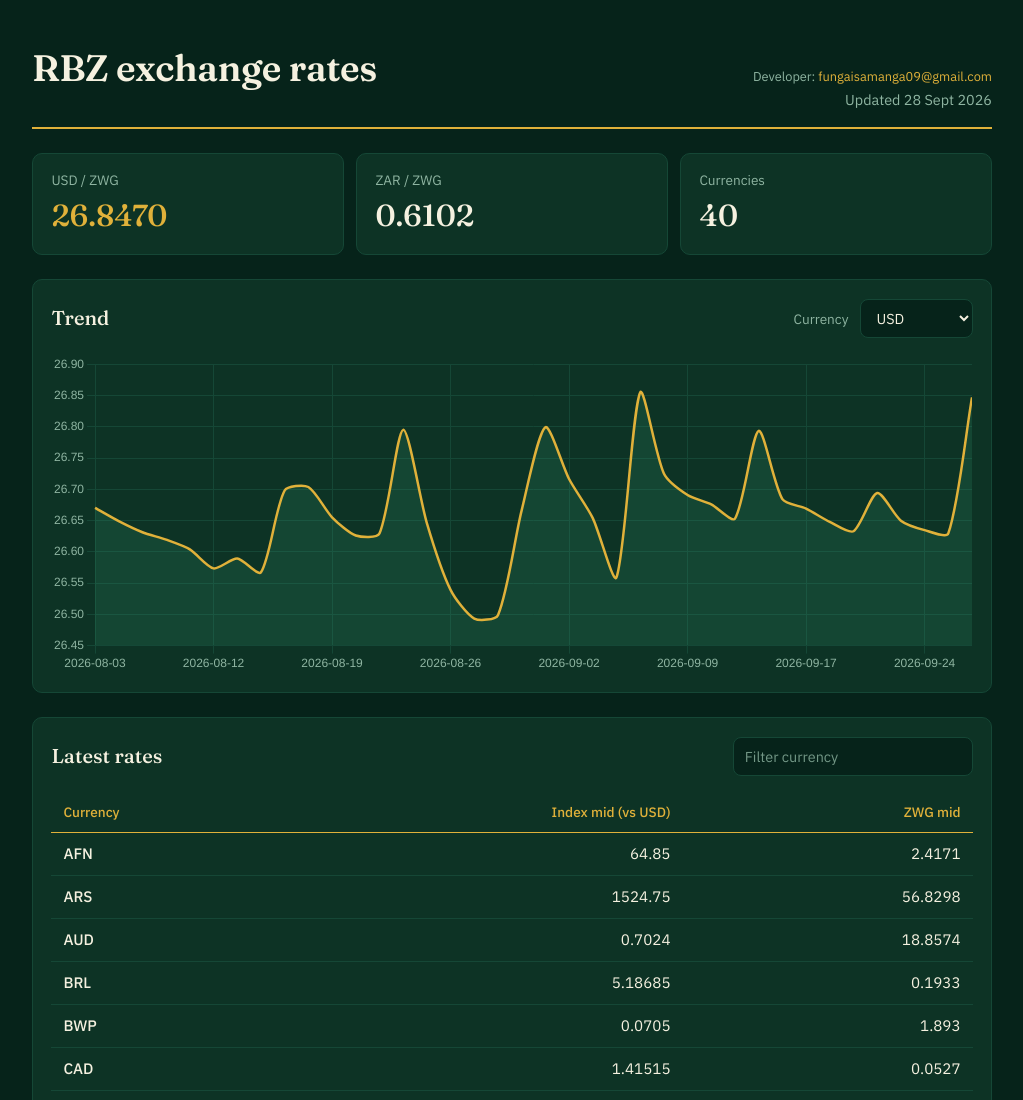
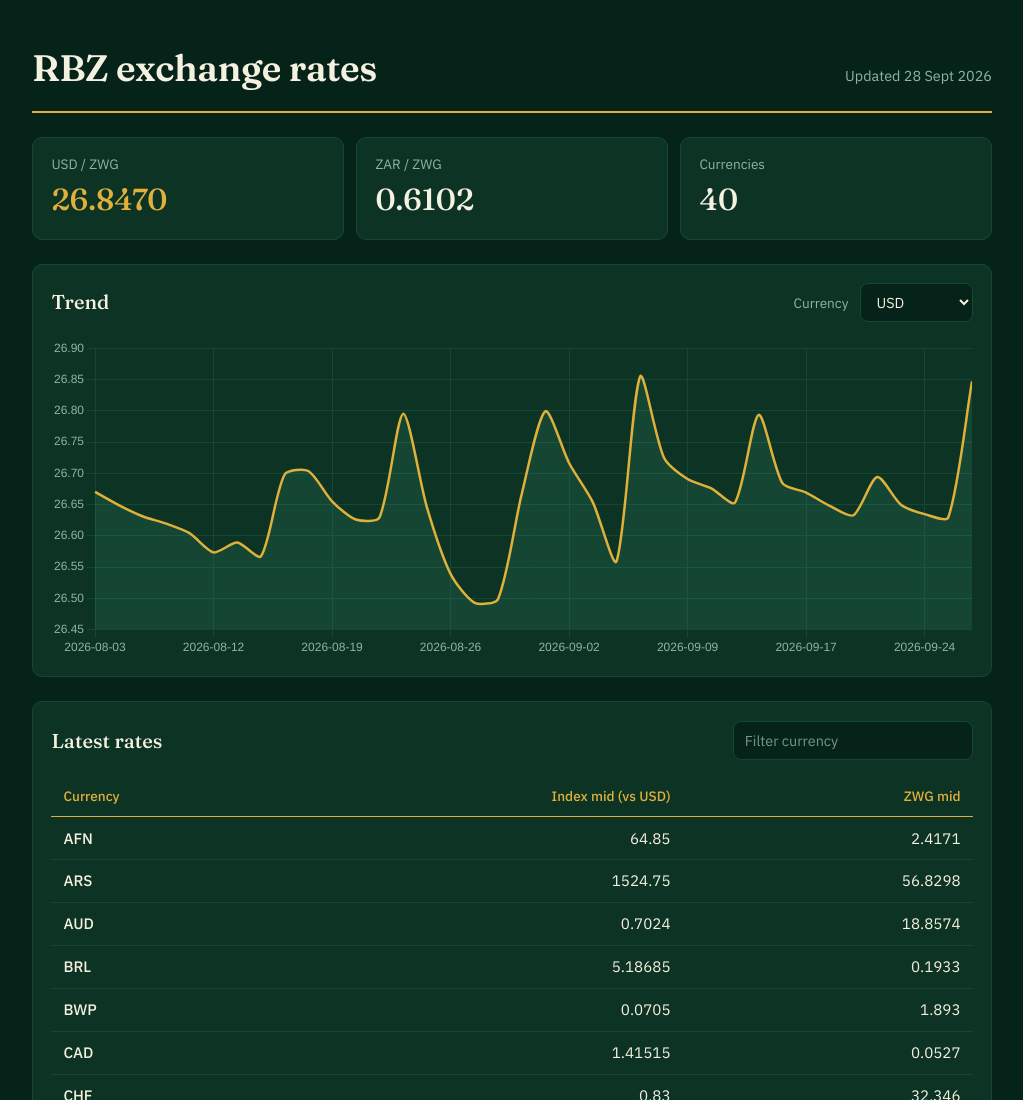
Before and after one commit to SamangaFungai/rbz-exchange-rate-pipeline, a plain HTML site: page docs/index.html in a window 1280 px wide. Shown: the top 1100 px of the page, without its empty margins (128-1151 px from the left). Drawn offline with nearby package versions, Linux system fonts and the light colour scheme.

Commit message:
Add developer credit

```diff
--- a/docs/index.html
+++ b/docs/index.html
@@ -56,15 +56,13 @@
   td:first-child { font-weight: 500; }
   .empty { color: var(--muted); padding: 1rem 0.75rem; }
 
-  .meta { text-align: right; }
-  .credit { color: var(--muted); font-size: 0.8rem; margin-bottom: 0.2rem; }
-  .credit a { color: var(--gold); text-decoration: none; }
-  .credit a:hover { text-decoration: underline; }
-  .credit a:focus-visible { outline: 2px solid var(--gold); outline-offset: 2px; border-radius: 2px; }
+  footer { margin-top: 2.5rem; padding-top: 1rem; border-top: 1px solid var(--line); text-align: center; color: var(--muted); font-size: 0.85rem; }
+  footer a { color: var(--gold); text-decoration: none; }
+  footer a:hover { text-decoration: underline; }
+  footer a:focus-visible { outline: 2px solid var(--gold); outline-offset: 2px; border-radius: 2px; }
 
   @media (max-width: 520px) {
     body { padding-top: 1.5rem; }
-    .meta { text-align: left; }
     .chart-box { height: 260px; }
   }
 </style>
@@ -73,10 +71,7 @@
 <div class="wrap">
   <header>
     <h1>RBZ exchange rates</h1>
-    <div class="meta">
-      <div class="credit">Developer: <a href="mailto:fungaisamanga09@gmail.com">fungaisamanga09@gmail.com</a></div>
-      <div class="updated" id="updated">Loading…</div>
-    </div>
+    <div class="updated" id="updated">Loading…</div>
   </header>
 
   <section class="stats" aria-label="Latest rates">
```
